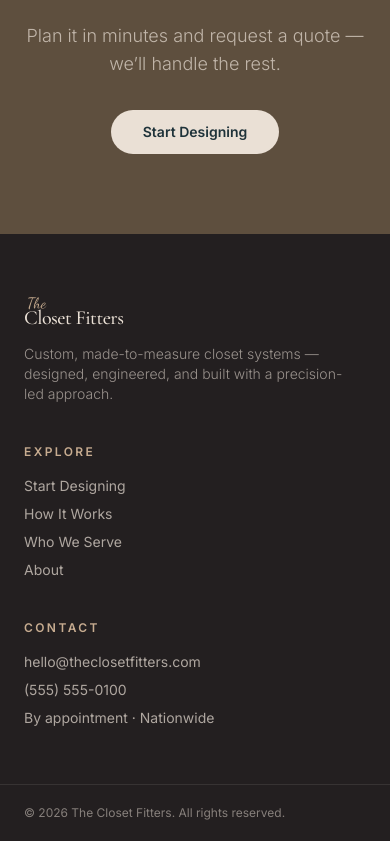
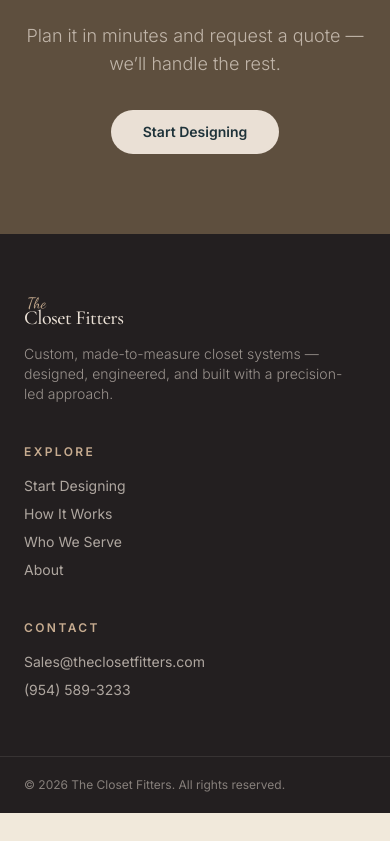
Before and after one commit to Theclosetfitters/the-closet-fitters, a Next.js app: page / in a window 390 px wide. Shown: the part 3988-4829 px from the top of the page. After the commit the page ends 4801 px from the top, so only its background shows below. Built offline with nearby package versions, Linux system fonts and the light colour scheme; no server answers.

Commit message:
Footer: update contact phone + email, remove By appointment / Nationwide

```diff
--- a/components/SiteFooter.tsx
+++ b/components/SiteFooter.tsx
@@ -32,9 +32,8 @@ export default function SiteFooter() {
             Contact
           </h2>
           <ul className="mt-4 space-y-2 text-sm text-cream/70">
-            <li><a href="mailto:hello@theclosetfitters.com" className={link}>hello@theclosetfitters.com</a></li>
-            <li><a href="tel:+15555550100" className={link}>(555) 555-0100</a></li>
-            <li>By appointment · Nationwide</li>
+            <li><a href="mailto:Sales@theclosetfitters.com" className={link}>Sales@theclosetfitters.com</a></li>
+            <li><a href="tel:+19545893233" className={link}>(954) 589-3233</a></li>
           </ul>
         </div>
       </div>
```
